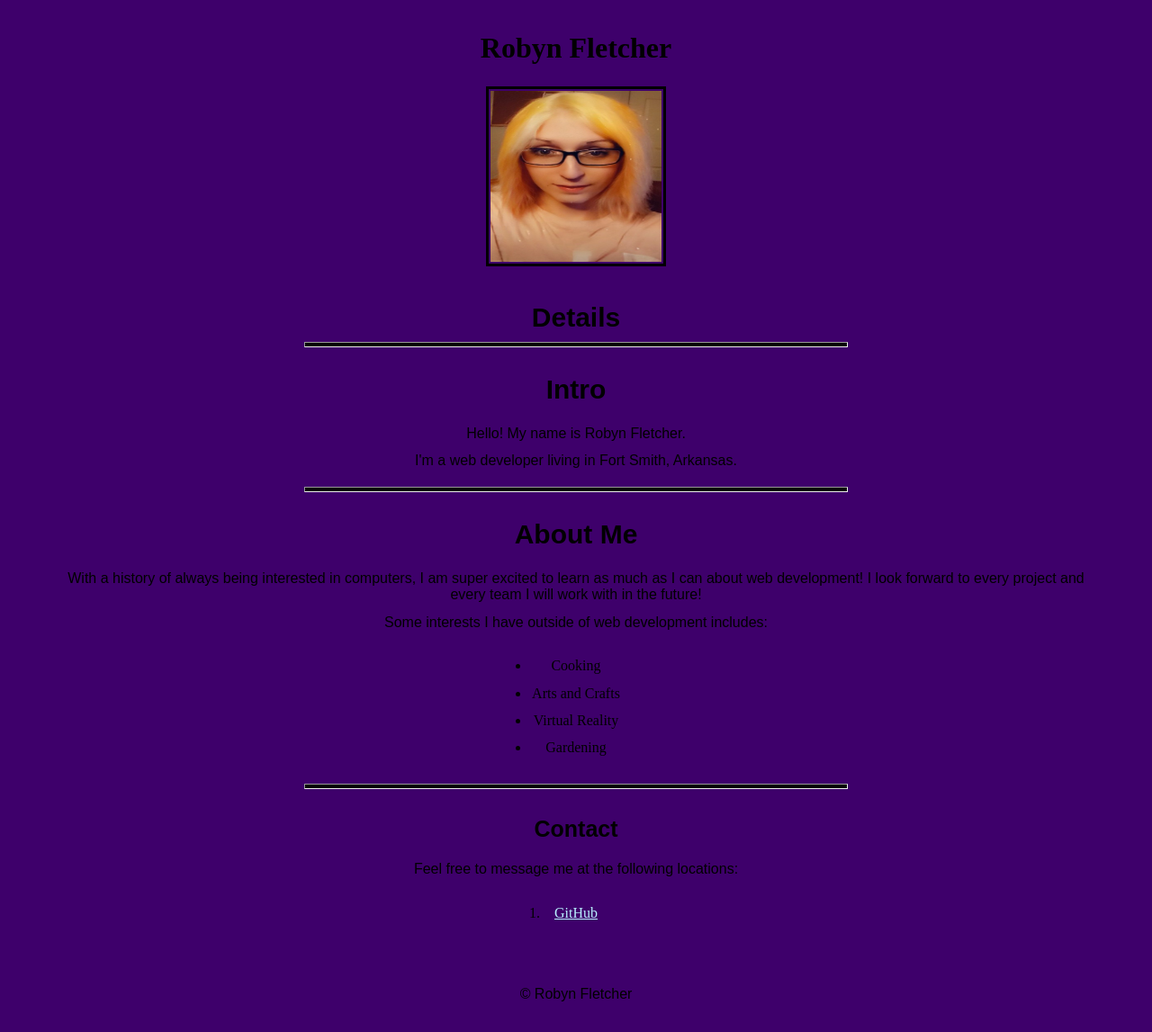
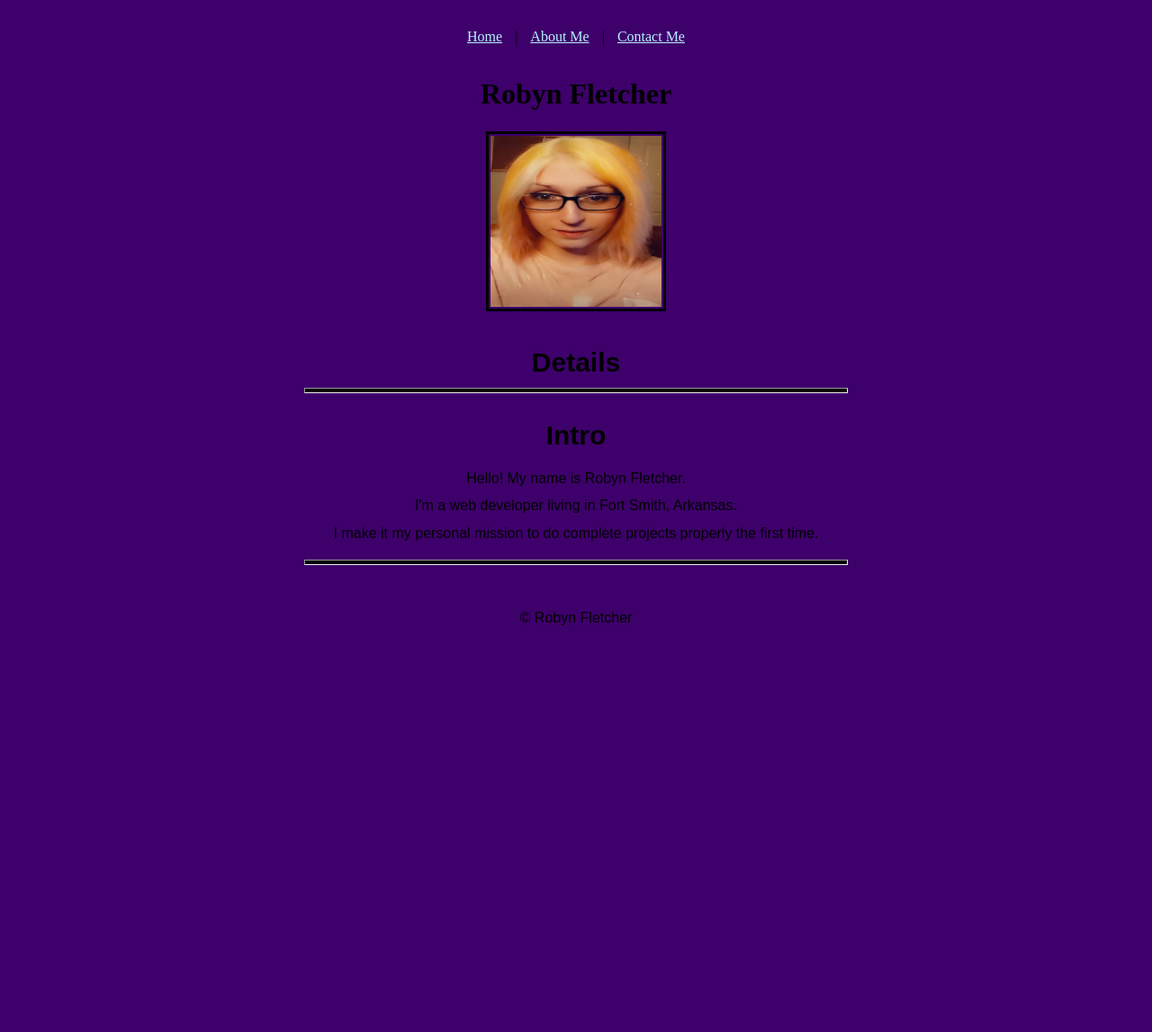
Before and after one commit to Robyn08/moons-store, a plain HTML site: page index.html in a window 1280 px wide. Shown: the whole page at 90% size. After the commit the page ends 800 px from the top, so only its background shows below. Drawn offline with nearby package versions, Linux system fonts and the light colour scheme.

Commit message:
Update index.html

```diff
--- a/index.html
+++ b/index.html
@@ -13,7 +13,13 @@
     <link href="style.css" rel="stylesheet" type="text/css" />
   </head>
   <!-- The head section links in normalize.css and style.css folder -->
-
+  <header>
+    <nav>
+      <a href="index.html">Home</a> |
+      <a href="aboutme.html">About Me</a> |
+      <a href="contactme.html">Contact Me</a>
+    </nav>
+  </header>
   <body>
     <h1>Robyn Fletcher</h1> <!-- my name -->
     <img src="robynf.jpg"
@@ -26,36 +32,12 @@
           <section>
             <header> <h2>Intro</h2> </header>
             <p> Hello! My name is Robyn Fletcher. </p>
-            <p>I'm a web developer living in Fort Smith, Arkansas.</p>
+            <p>I'm a web developer living in Fort Smith, Arkansas.
+            <p>I make it my personal mission to do complete projects properly the first time.</p>
           </section>
 
           <hr>  <!-- Before this horizonal-line ruler, I have an Intro section stating who I am and where I live -->
 
-          <section>
-            <header> <h2>About Me</h2> </header>
-            <p> With a history of always being interested in computers, I am super excited to learn as much as I can about web development! I look forward to every project and every team I will work with in the future!</p>
-
-            <p> Some interests I have outside of web development includes: </p>
-                <ul>
-                  <li> Cooking </li>
-                  <li> Arts and Crafts </li>
-                  <li> Virtual Reality </li>
-                  <li> Gardening </li>
-               </ul>
-          </section>
-
-
-          <hr>  <!-- Before this horizonal-line ruler, I have an About Me section explaining my passion for development, as well as outside interests -->
-
-          <section>
-            <header> <h3>Contact</h3> </header>
-            <p>Feel free to message me at the following locations: </p>
-
-              <ol> <!-- In this numbered list I have a link to my GitHub account -->
-                <li> <a href="https://https://github.com/Robyn08" target="_blank">GitHub</a> </li>
-              </ol>
-
-            </section>
             </article>
           </div>
         </main>
```
